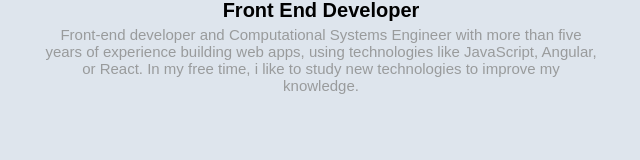
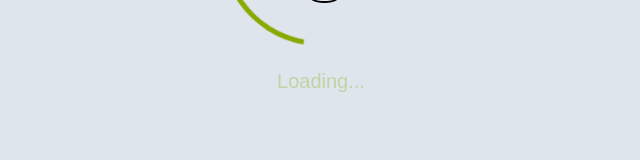
Before and after one commit to EduardoGarciaBautista/my-presentation, a React (Vite) app: page / in a window 1280 px wide. Shown: the part 431-591 px from the top of the page, without its empty margins (319-959 px from the left). Built offline with nearby package versions, Linux system fonts and the light colour scheme; a web font is replaced by a local one.

Commit message:
Update loader text

```diff
--- a/src/components/Loader.jsx
+++ b/src/components/Loader.jsx
@@ -124,6 +124,7 @@
   color: var(--cyan);
   animation: ${blink} var(--scanner-duration) linear infinite,
     ${rotateHue} var(--scanner-duration) linear infinite;
+    font-size: 20px;
 `;
 
 const LOADET_TIME = 2000;
@@ -138,7 +139,7 @@
     }, LOADET_TIME);
   }, []);
 
-  if (!isLoading) return null;
+  // if (!isLoading) return null;
 
   return (
     <Overlay>
```
Also changed, not shown: 2 other files (tests, documents, lock files or other folders).
